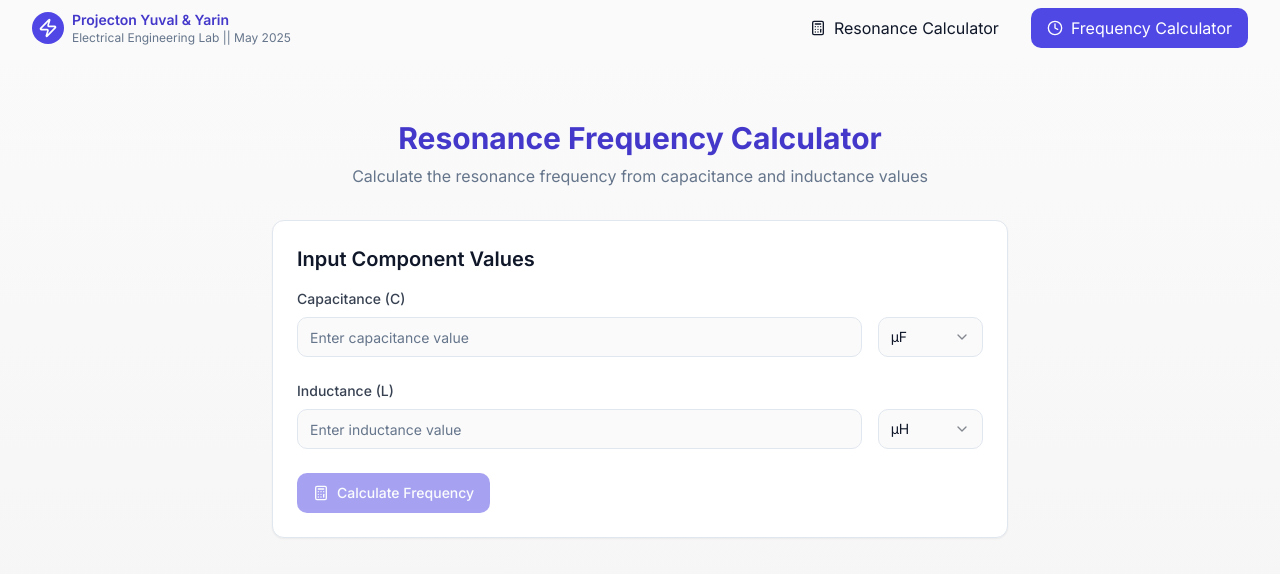
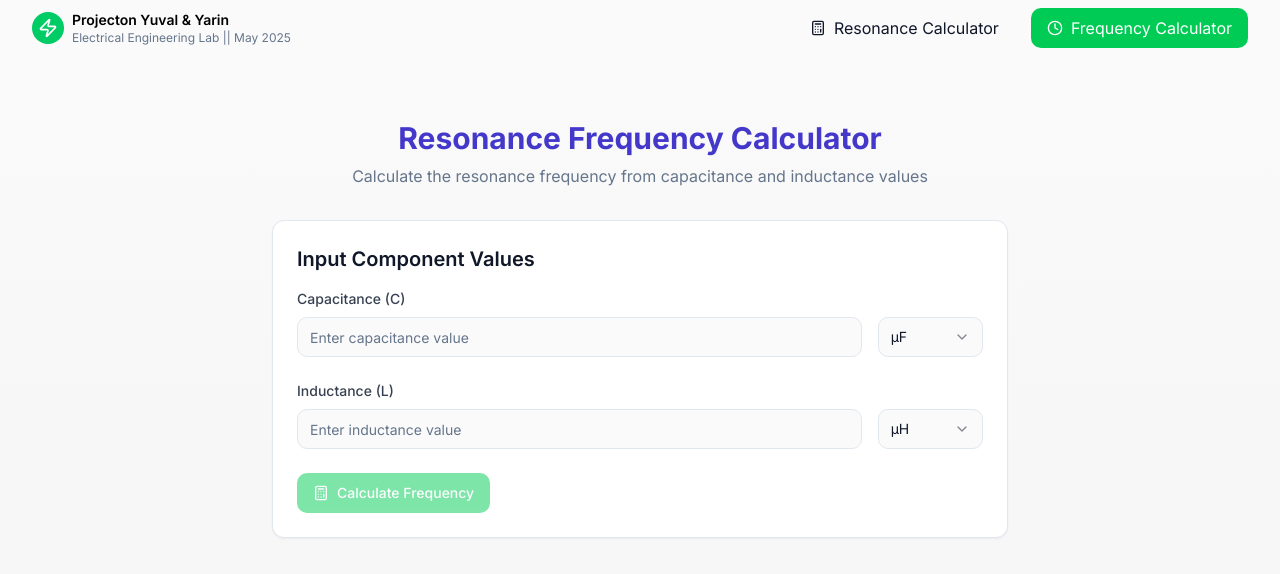
Before and after one commit to YuvalSchneid/resonant-reveal-calculator, a React (Vite) app: page /frequency in a window 1280 px wide. Shown: the top 574 px of the page. Built offline with nearby package versions, Linux system fonts and the light colour scheme.

Commit message:
Apply color scheme from image
Updated the application's color scheme based on the provided image.

```diff
--- a/src/components/Navigation.tsx
+++ b/src/components/Navigation.tsx
@@ -14,11 +14,11 @@ const Navigation = () => {
         <div className="flex items-center justify-between">
           {/* Logo and Text in top left */}
           <div className="flex items-center gap-2">
-            <div className="bg-indigo-600 rounded-full p-1.5">
+            <div className="bg-afeka-green rounded-full p-1.5">
               <ZapIcon className="w-5 h-5 text-white" />
             </div>
             <div className="flex flex-col items-start">
-              <h2 className="text-sm font-semibold text-indigo-700">Projecton Yuval & Yarin</h2>
+              <h2 className="text-sm font-semibold text-afeka-black">Projecton Yuval & Yarin</h2>
               <p className="text-xs text-muted-foreground">Electrical Engineering Lab || May 2025</p>
             </div>
           </div>
--- a/src/index.css
+++ b/src/index.css
@@ -14,7 +14,8 @@
     --popover: 0 0% 100%;
     --popover-foreground: 222 47% 11%;
 
-    --primary: 243 75% 59%;
+    /* Change primary color to afeka green */
+    --primary: 145 100% 40%;
     --primary-foreground: 210 40% 98%;
 
     --secondary: 240 5% 96%;
@@ -23,15 +24,15 @@
     --muted: 210 40% 96%;
     --muted-foreground: 215 16% 47%;
 
-    --accent: 243 75% 95%;
-    --accent-foreground: 243 75% 59%;
+    --accent: 145 100% 95%;
+    --accent-foreground: 145 100% 40%;
 
     --destructive: 0 84% 60%;
     --destructive-foreground: 210 40% 98%;
 
     --border: 214 32% 91%;
     --input: 214 32% 91%;
-    --ring: 243 75% 59%;
+    --ring: 145 100% 40%;
 
     --radius: 0.75rem;
   }
@@ -61,7 +62,7 @@
   }
 
   .result-container {
-    @apply bg-gradient-to-br from-indigo-50 to-white border border-indigo-100 rounded-lg p-6 shadow-sm;
+    @apply bg-gradient-to-br from-green-50 to-white border border-green-100 rounded-lg p-6 shadow-sm;
   }
 }
 
--- a/tailwind.config.ts
+++ b/tailwind.config.ts
@@ -1,4 +1,3 @@
-
 import type { Config } from "tailwindcss";
 
 export default {
@@ -52,6 +51,11 @@ export default {
 				card: {
 					DEFAULT: 'hsl(var(--card))',
 					foreground: 'hsl(var(--card-foreground))'
+				},
+				// Adding Afeka colors
+				afeka: {
+					green: '#00cc66',
+					black: '#000000',
 				},
 				sidebar: {
 					DEFAULT: 'hsl(var(--sidebar-background))',
```
